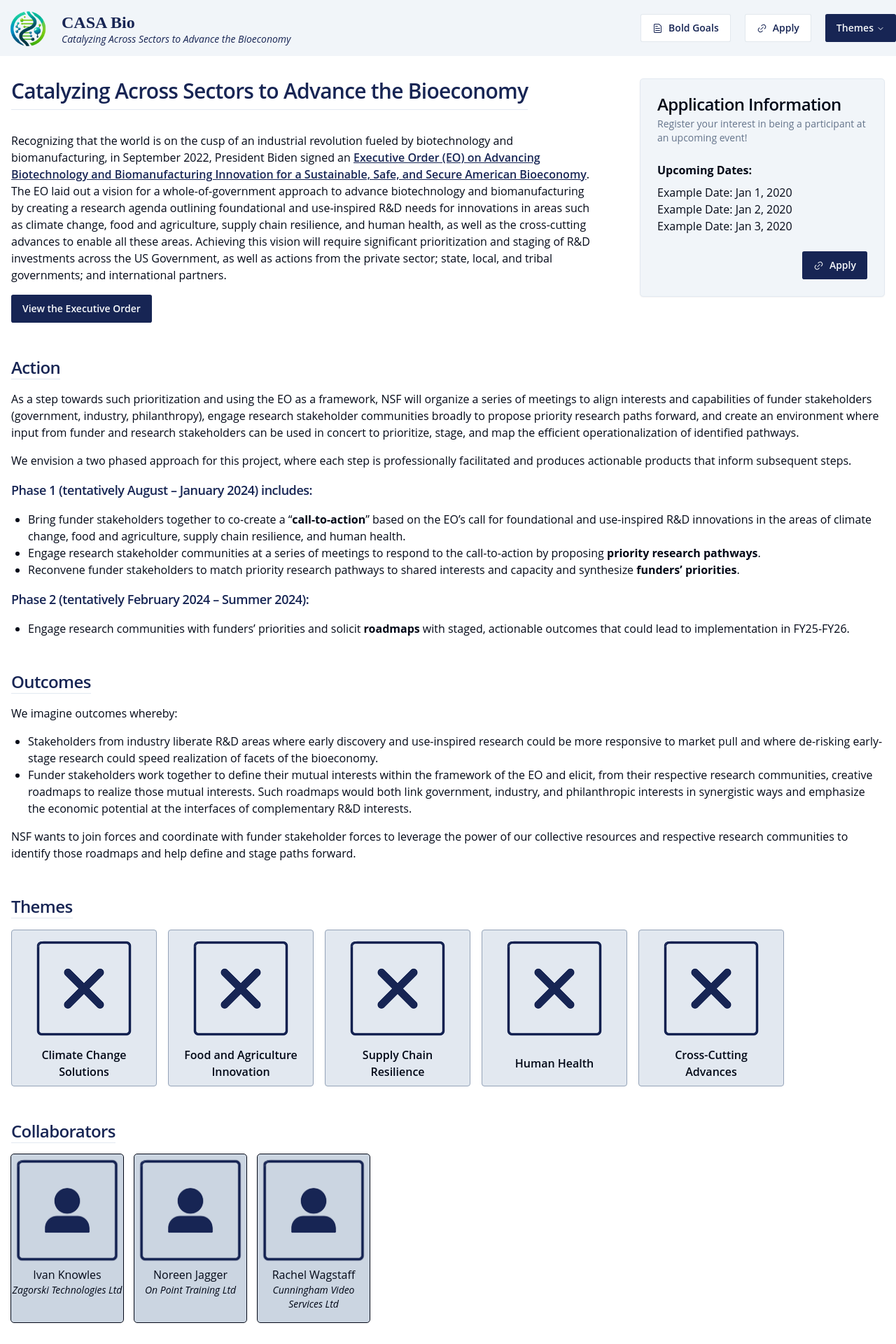
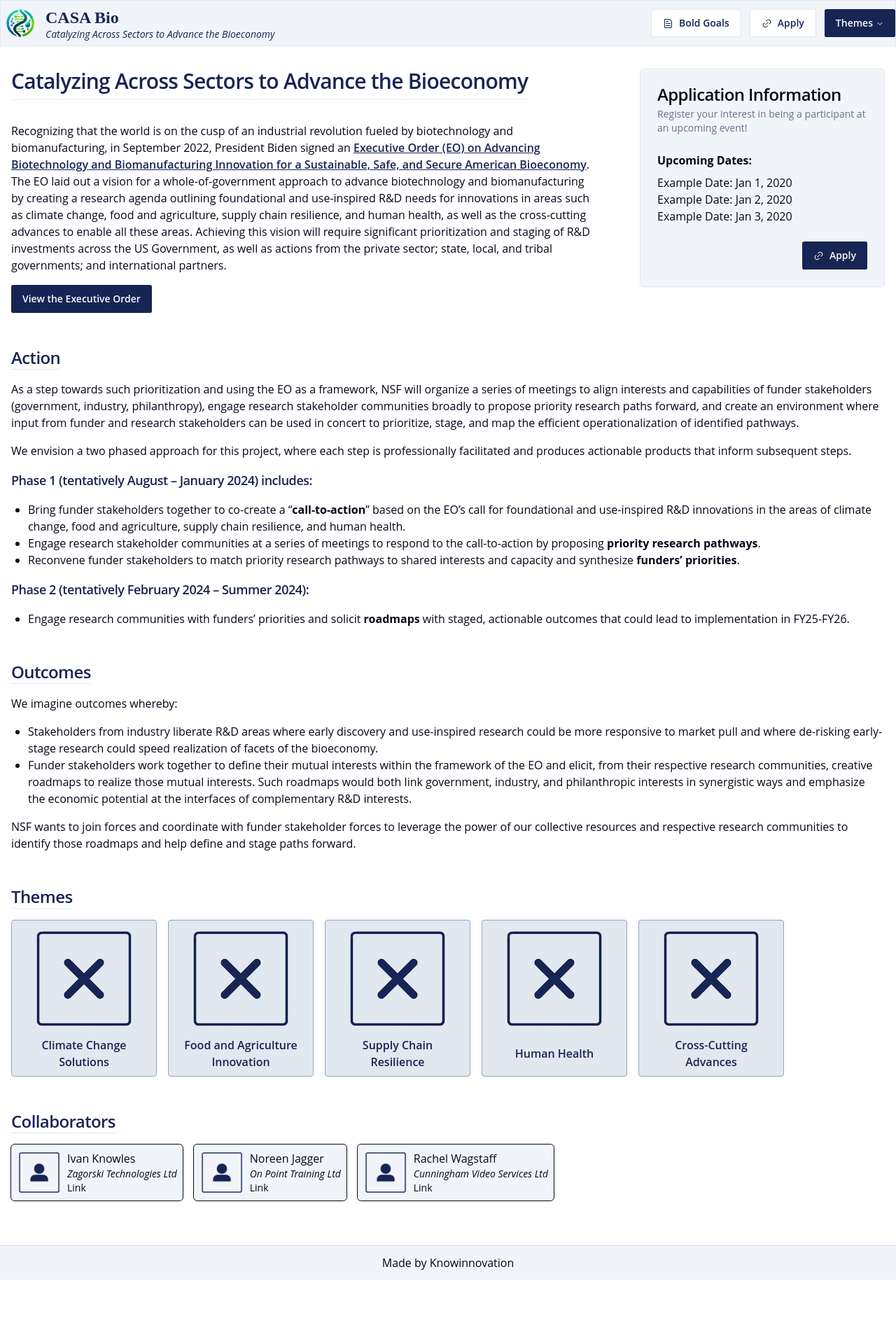
Before and after one commit to ZachStapletonJones/casa-bio, a Next.js app: page / in a window 1280 px wide. Shown: the top 1920 px of the page at 70% size. After the commit the page ends 1828 px from the top, so only its background shows below. Built offline with nearby package versions, Linux system fonts and the light colour scheme.

Commit message:
resized nav and profiles

```diff
--- a/components/Navbar.tsx
+++ b/components/Navbar.tsx
@@ -10,11 +10,11 @@ import { FileTextIcon, Link2Icon } from '@radix-ui/react-icons'
 
 function Navbar() {
   return (
-    <nav className='w-full flex justify-center bg-slate-100 m-0 top-0 sticky'>
+    <nav className='w-full flex justify-center bg-slate-100 border border-b-1  m-0 top-0 sticky py-2'>
         <div className='max-w-7xl w-full flex justify-between items-center'>
         {/* Logo */}
-        <Link href={'/'} className='flex items-center justify-start sm:gap-2'>
-            <img className='sm:h-20 h-16' src='casa-bio-v2.png' alt='Casa Bio' />
+        <Link href={'/'} className='flex items-center justify-start sm:gap-4'>
+            <img className='sm:h-10 h-10 pl-2 2xl:pl-0' src='casa-bio-v3.png' alt='Casa Bio' />
             <div className=' flex flex-col items-start p-0 m-0 text-blue-950'>
                 <div className='scroll-m-20 merriweather text-xl font-bold lg:text-2xl '>CASA Bio</div>
                 <p className='text-sm font-normal align-middle leading-4 italic hidden sm:block'>
@@ -24,7 +24,7 @@ function Navbar() {
         </Link>
         {/* Menu */}
         <NavigationMenu>
-        <NavigationMenuList className='gap-4'>
+        <NavigationMenuList className='gap lg:gap-2'>
         <NavigationMenuItem >
           <Link href="https://drive.google.com/file/d/1m-fzN0zkaEZ14X04BsodCkF96IajJuld/view?usp=sharing" legacyBehavior passHref>
             <NavigationMenuLink target='_blank' className={`${navigationMenuTriggerStyle()} bg-white text-blue-950 border border-1 border-slate-300/[.55] hover:bg-slate-200 hover:text-blue-950 active:bg-slate-200 active:text-blue-950 focus:bg-slate-200 focus:text-blue-950`}>
--- a/components/ProfileGrid.tsx
+++ b/components/ProfileGrid.tsx
@@ -4,10 +4,13 @@ import React from 'react'
 
 function Profile(profile:ProfileData){
     return(
-        <div className='flex flex-col outline outline-1 rounded text-center bg-slate-300 w-40 h-60 max-h-60'>
-            <img className='aspect-square' src={profile.photo} alt={profile.name} />
-            <div>{profile.name}</div>
-            <div className='text-sm italic'>{profile.affiliation}</div>
+        <div className='flex flex-row outline outline-1 rounded-lg text-center items-start p-2 gap-2 bg-slate-100 h-20 max-h-20'>
+            <img className='aspect-square h-16 w-16 object-scale-down' src={profile.photo} alt={profile.name} />
+            <div className='flex flex-col items-start text-left'>
+                <div className='font-medium'>{profile.name}</div>
+                <div className='text-sm italic'>{profile.affiliation}</div>
+                <div className='text-sm'>Link</div>
+            </div>
         </div>
     )
 }
--- a/components/ThemeGrid.tsx
+++ b/components/ThemeGrid.tsx
@@ -9,7 +9,7 @@ function Theme(theme:ThemeData){
     return(
         <Link className='grid grid-cols-1 border border-1 border-slate-400 bg-slate-200 hover:bg-slate-100 rounded justify-items-center content-start max-h-56 h-56 gap-4 w-52 pt-2' href={theme.slug}>
             <img className='w-[150px] h-[150px]' src={theme.promptImage} alt={theme.title} />
-            <div className='text-center font-semibold max-w-[180px] h-8 flex px-2 items-center'>{theme.title}</div>
+            <div className='text-center font-semibold max-w-[180px] h-8 flex px-2 items-center text-primary'>{theme.title}</div>
         </Link>
     )
 }
```
Also changed, not shown: public/casa-bio-v3.png (added).
